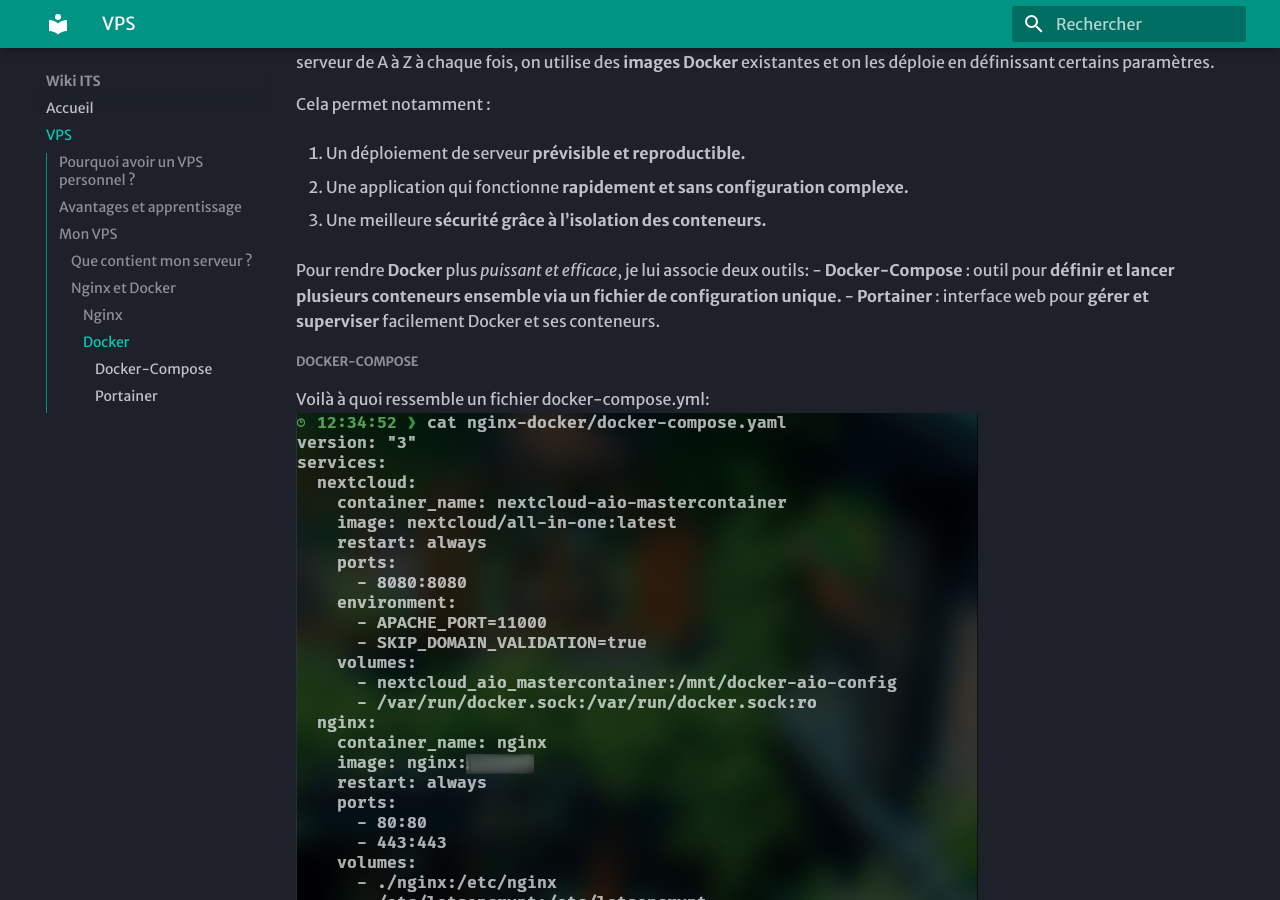
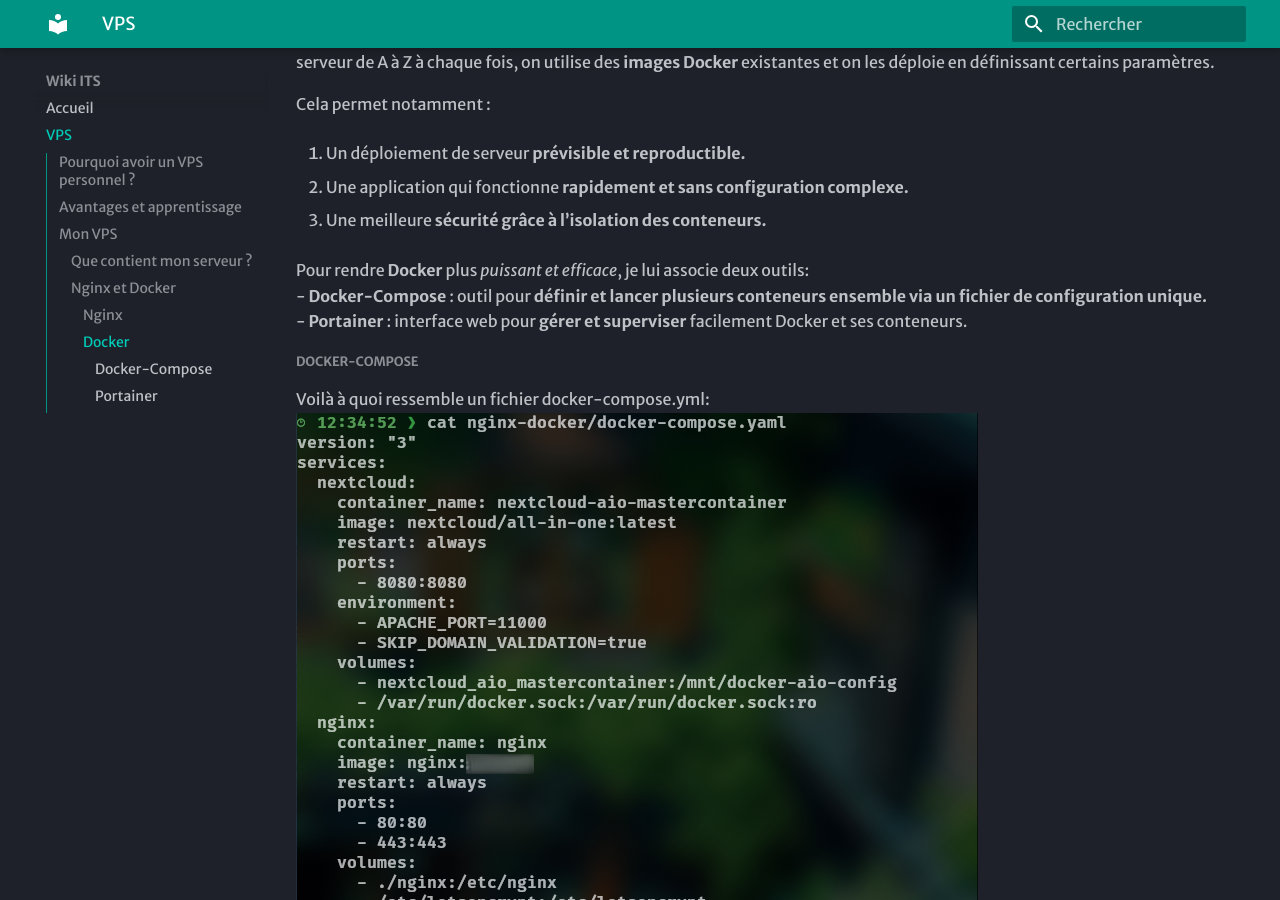
Before and after one commit to nicolink47/wiki, an MkDocs documentation site: the page built from docs/Mon VPS.md, in a window 1280 px wide and 900 px high, scrolled down 3828 px. Built offline with MkDocs 1.6.1 and Material for MkDocs 9.7.7, drawn with Linux system fonts in a browser that asks for light colours; some web fonts are replaced.

Commit message:
up monvps

```diff
--- a/docs/Mon VPS.md
+++ b/docs/Mon VPS.md
@@ -87,19 +87,19 @@
 
 3. Une meilleure **sécurité grâce à l’isolation des conteneurs.**
 
-Pour rendre **Docker** plus *puissant et efficace*, je lui associe deux outils:
-- **Docker-Compose** : outil pour **définir et lancer plusieurs conteneurs ensemble via un fichier de configuration unique.**
-- **Portainer** : interface web pour **gérer et superviser** facilement Docker et ses conteneurs.
+Pour rendre **Docker** plus *puissant et efficace*, je lui associe deux outils:<br>
+- **Docker-Compose** : outil pour **définir et lancer plusieurs conteneurs ensemble via un fichier de configuration unique.**<br>
+- **Portainer** : interface web pour **gérer et superviser** facilement Docker et ses conteneurs.<br>
 
 ##### Docker-Compose
 Voilà à quoi ressemble un fichier docker-compose.yml:
 ![](imgs/dockercompose.png)
 
 Il y a deux images dockers utilisés [Nextcloud](Nextcloud.md) et Nginx.
-Elles fonctionnent ensembles avec leurs **ports et volumes associés.**
-- **Les ports** permettent de **"rendre publique" le service désiré.**
+Elles fonctionnent ensembles avec leurs **ports et volumes associés.**<br>
+- **Les ports** permettent de **"rendre publique" le service désiré.**<br>
 - **Les volumes** sont des **espaces de stockages persistant**, les **fichiers** dessus peuvent être **modifier, effacé ou créer.** Et deviennent effectifs au redémarrage du
-conteneur.
+conteneur.<br>
 
 > On peut voir les volumes comme des tiroirs externes. Supprimer un conteneur ne supprime pas un volume.
 
```
Also changed, not shown: site/Mon VPS/index.html.
